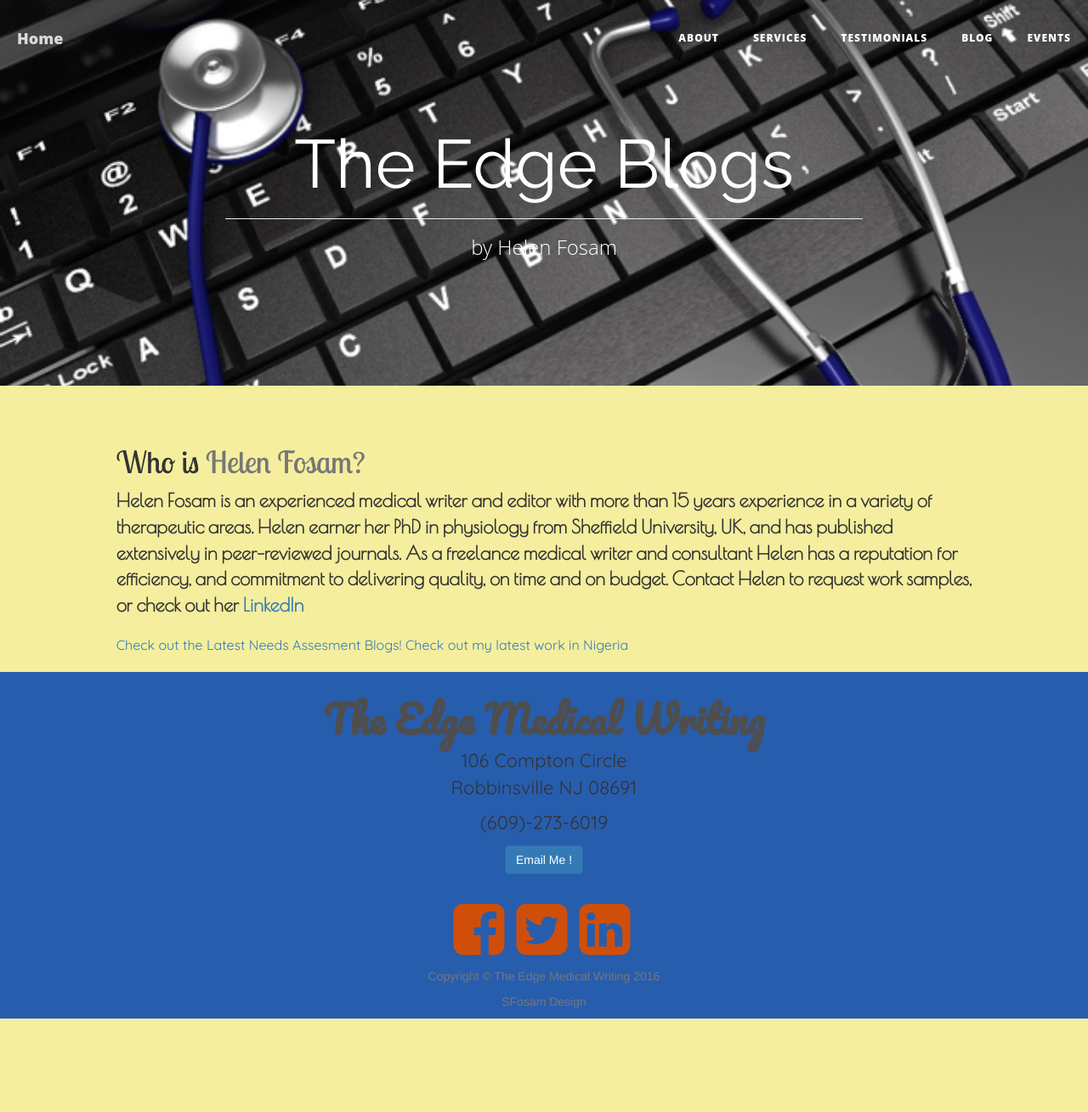
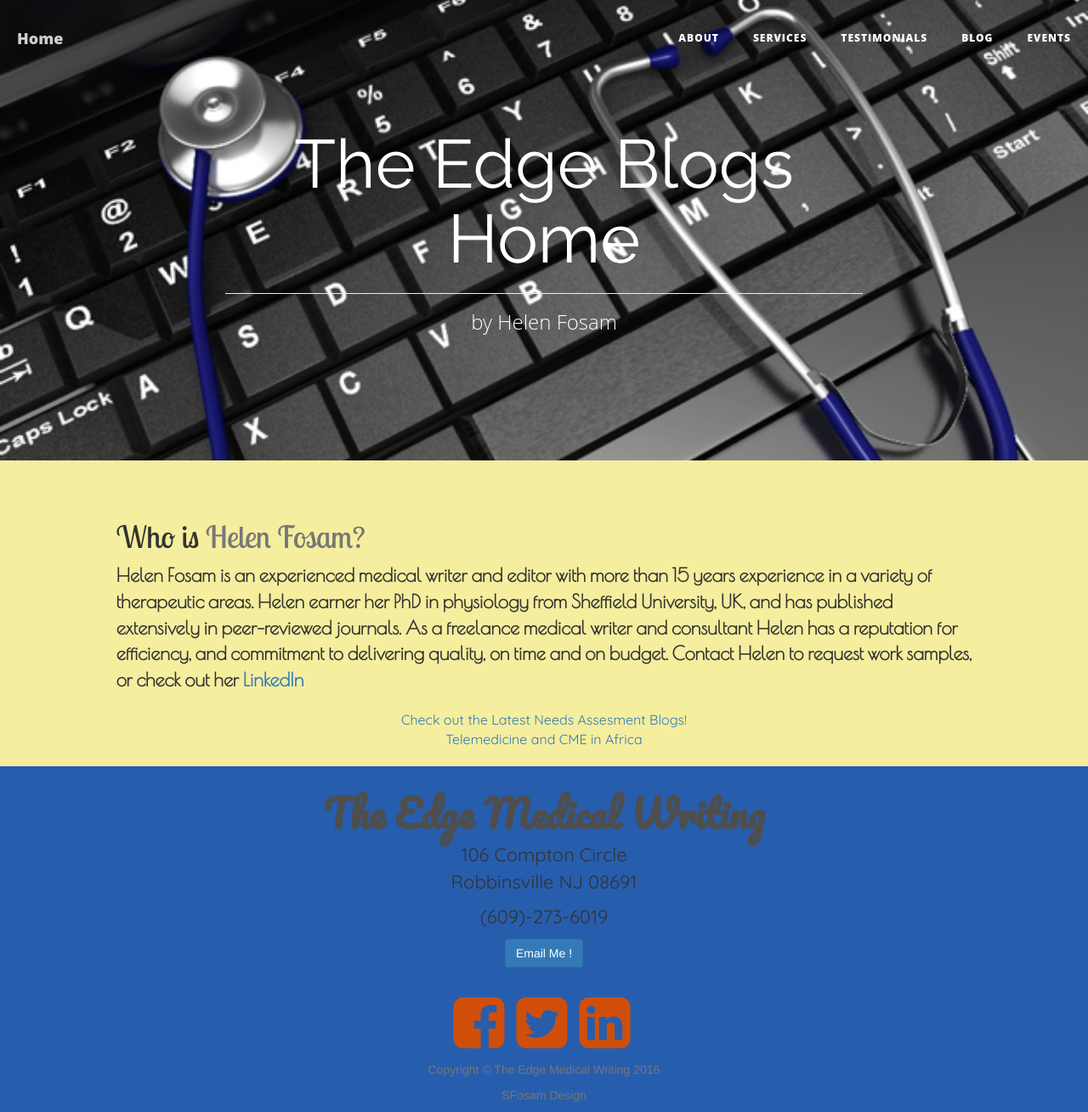
Before and after one commit to saltoriousSIG/theedge, a Jekyll site: the page built from blog.html, in a window 1280 px wide. Shown: the whole page at 85% size. Built offline with Jekyll 4.4.1, drawn with Linux system fonts in a browser that asks for light colours; before the commit the page ends 1199 px from its top, so only the background shows below that.

Commit message:
Update blog.html

```diff
--- a/blog.html
+++ b/blog.html
@@ -1,12 +1,13 @@
 ---
 layout: blog
-title: The Edge Blogs
+title: The Edge Blogs Home
 ---
 <div class="blog-blurb col-lg-12">
 <h1>Who is <span class="text-muted">Helen Fosam?</span></h1>
 	    <p class="lead">Helen Fosam is an experienced medical writer and editor with more than 15 years experience in a variety of therapeutic areas. Helen earner her PhD in physiology from Sheffield University, UK, and has published extensively in peer-reviewed journals. As a freelance medical writer and consultant Helen has a reputation for efficiency, and commitment to delivering quality, on time and on budget. Contact Helen to request work samples, or check out her <a href="https://www.linkedin.com/in/helenfosam">LinkedIn</a></p>
-    <div class="blog-header">
+    <div class="blog-header text-center">
     	<a href="blog-home.html"> Check out the Latest Needs Assesment Blogs!</a>
-    	<a href="nigeria-blog.html">Check out my latest work in Nigeria</a>
+    	<br>
+    	<a href="nigeria-blog.html">Telemedicine and CME in Africa</a>
     </div>
 </div>
```
